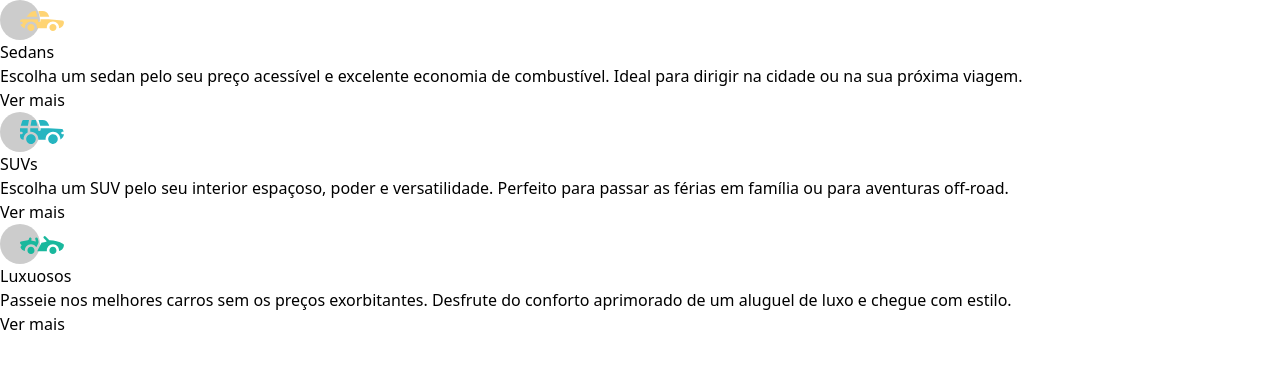
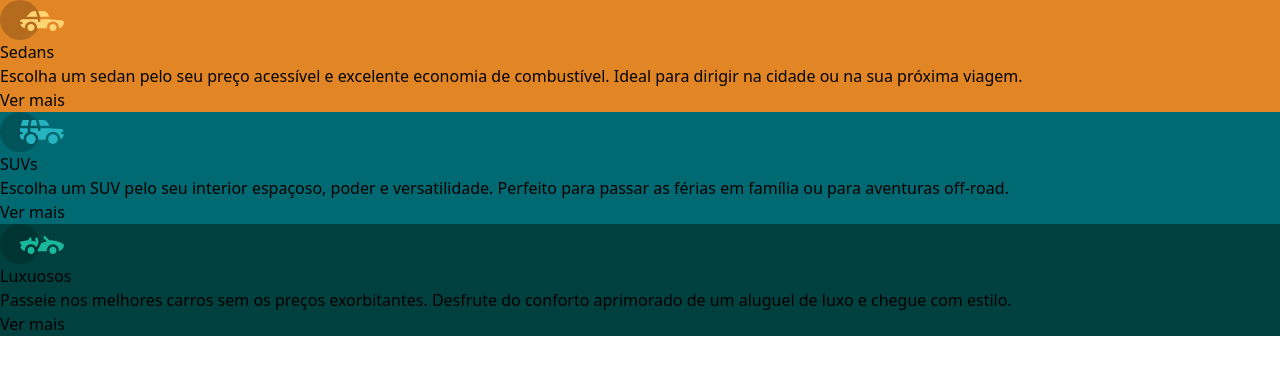
Before and after one commit to Hiiski/Carros, a React (Vite) app: page / in a window 1280 px wide. Shown: the top 374 px of the page. Built offline with nearby package versions, Linux system fonts and the light colour scheme.

Commit message:
Terceiro commit do App

```diff
--- a/index.html
+++ b/index.html
@@ -3,6 +3,9 @@
   <head>
     <meta charset="UTF-8" />
     <meta name="viewport" content="width=device-width, initial-scale=1.0" />
+    <link rel="preconnect" href="https://fonts.googleapis.com">
+    <link rel="preconnect" href="https://fonts.gstatic.com" crossorigin>
+    <link href="https://fonts.googleapis.com/css2?family=Big+Shoulders+Display:wght@100..900&family=Lexend+Deca:wght@100..900&display=swap" rel="stylesheet">
     <title>Carros</title>
   </head>
   <body>
--- a/src/App.jsx
+++ b/src/App.jsx
@@ -8,21 +8,21 @@
     <main>
 
       <section>
-        <div>
+        <div className="bg-orange">
           <img src={iconSedans} alt="Icone dos carros Sedan" />
           <h2>Sedans</h2>
           <p>Escolha um sedan pelo seu preço acessível e excelente economia de combustível. Ideal para dirigir na cidade ou na sua próxima viagem.</p>
           <a href="https://www.webmotors.com.br/sedans" target="_blank">Ver mais</a>
         </div>
 
-        <div>
+        <div className="bg-green">
           <img src={iconSuvs} alt="Icone dos carros SUV" />
           <h2>SUVs</h2>
           <p>Escolha um SUV pelo seu interior espaçoso, poder e versatilidade. Perfeito para passar as férias em família ou para aventuras off-road.</p>
           <a href="https://www.webmotors.com.br/suvs" target="_blank">Ver mais</a>
         </div>
 
-        <div>
+        <div className="bg-dark-green">
           <img src={iconLuxury} alt="Icone dos carros de luxo" />
           <h2>Luxuosos</h2>
           <p>Passeie nos melhores carros sem os preços exorbitantes. Desfrute do conforto aprimorado de um aluguel de luxo e chegue com estilo.</p>
--- a/tailwind.config.js
+++ b/tailwind.config.js
@@ -11,8 +11,14 @@
       'dark-green': '#004140',
       'offwhite': 'rgba(255, 255, 255, 0.75)',
       'withe': '#fff',
-      'offwhitebg': '#f2f2f2',
+      'offwhitebg': '#f2f2f2'
+    },
+
+    fontFamily: {
+      'shoulders': '"Big Shoulders Display"',
+      'lexend': '"Lexend Deca"'
     }
+
   },
   plugins: [],
 }
```
